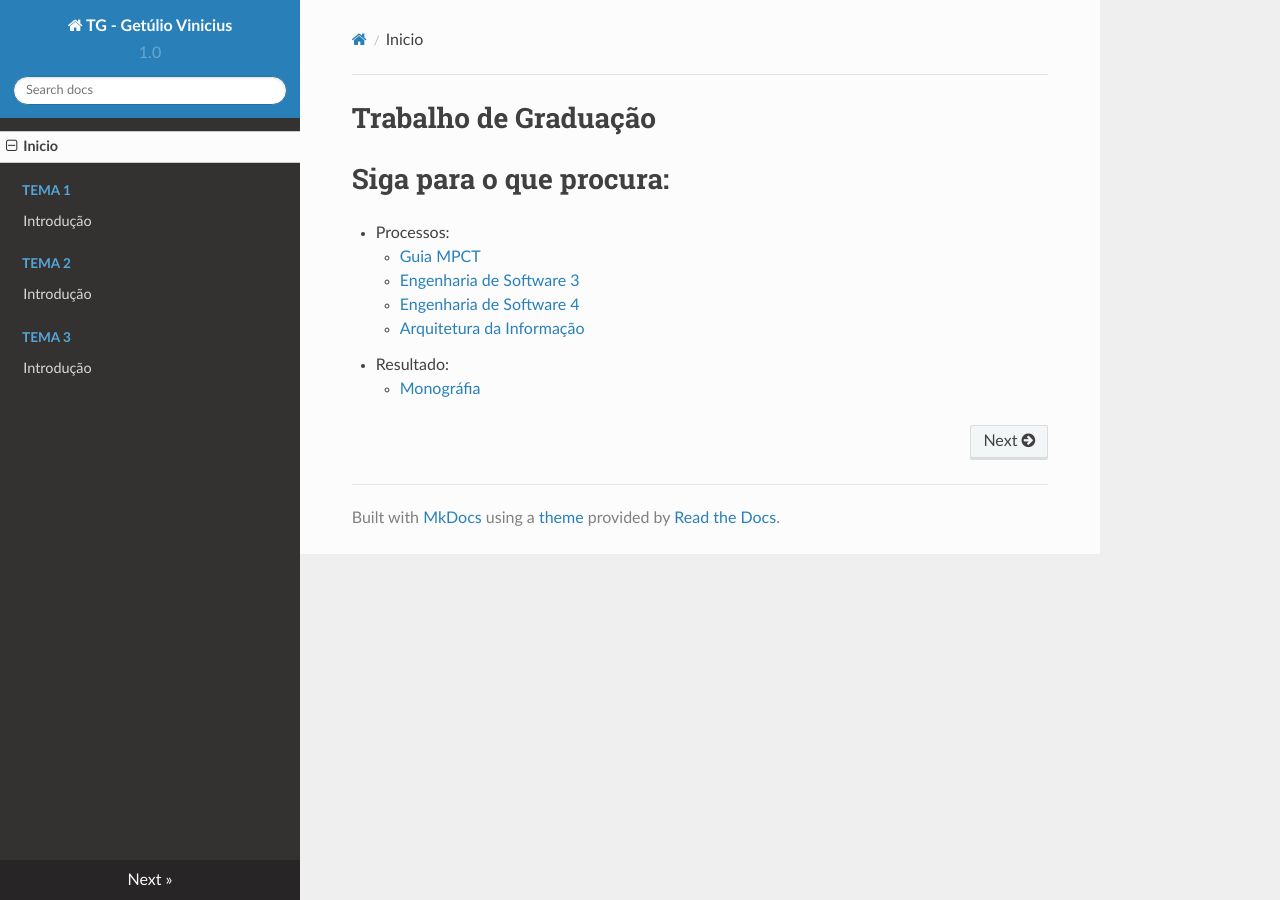
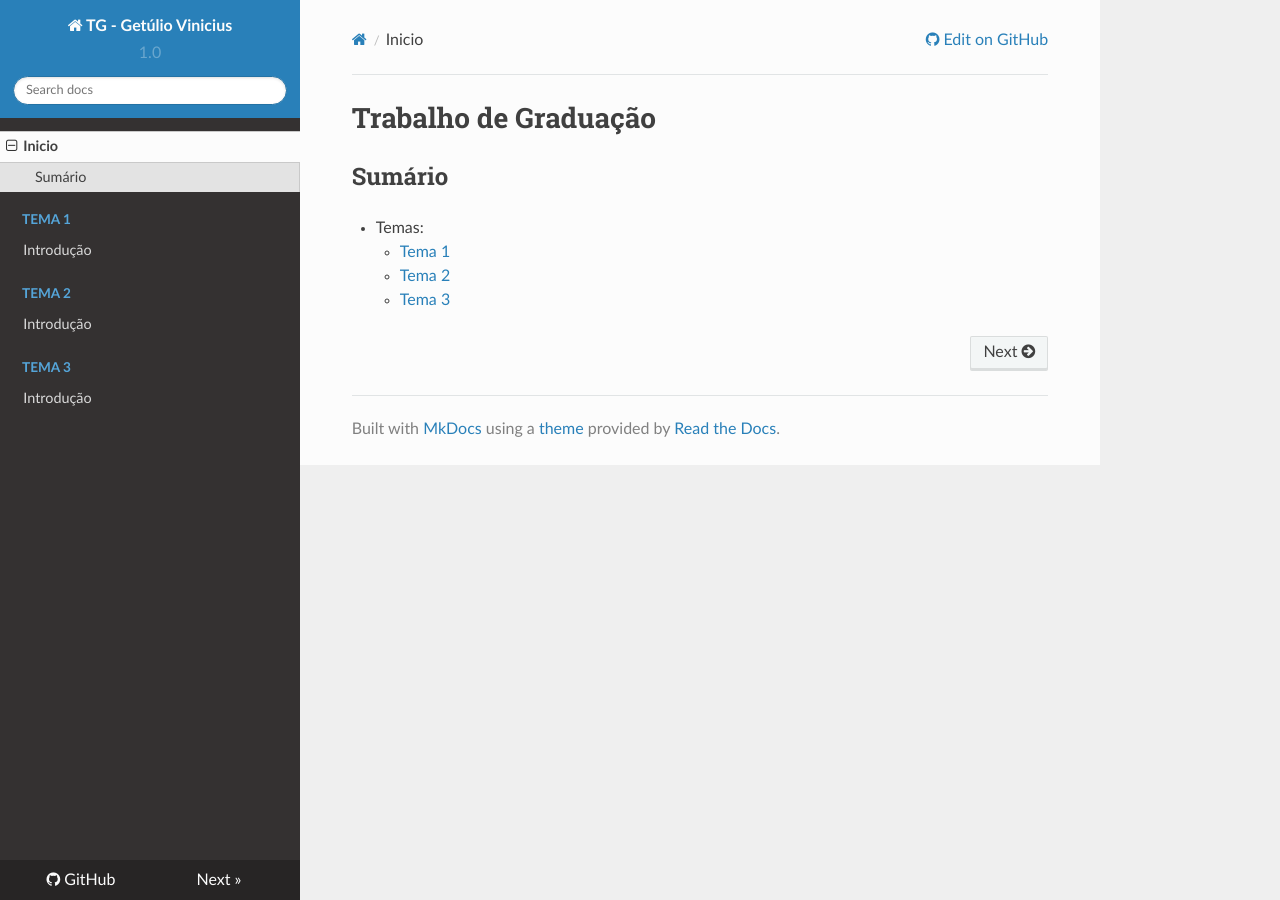
Before and after one commit to getuliovinicius/trabalho.graduacao, an MkDocs documentation site: the page built from docs/mds/index.md, in a window 1280 px wide. Built offline with MkDocs 1.6.1, drawn with Linux system fonts in a browser that asks for light colours; nearby versions of some CDN libraries; old or Windows-style settings are respelled for this version of MkDocs.

Commit message:
Configuração do Mkdocs.

```diff
--- a/docs/mds/index.md
+++ b/docs/mds/index.md
@@ -1,12 +1,9 @@
 Trabalho de Graduação
 =====================
 
-# Siga para o que procura:
+## Sumário
 
-+ Processos:
-    + [Guia MPCT](mpct/01-guia-mpct.md)
-    + [Engenharia de Software 3](engenharia-de-software-3/00-introducao.md)
-    + [Engenharia de Software 4](engenharia-de-software-4/00-introducao.md)
-    + [Arquitetura da Informação](arquitetura-da-informacao/00-introducao.md)
-+ Resultado:
-    + [Monográfia](monografia/sumario.md)
++ Temas:
+    + [Tema 1](tema-1/00-introducao.md)
+    + [Tema 2](tema-2/00-introducao.md)
+    + [Tema 3](tema-3/00-introducao.md)
--- a/docs/mkdocs.yml
+++ b/docs/mkdocs.yml
@@ -1,6 +1,12 @@
 site_name: TG - Getúlio Vinicius
 site_description: Documentação do Projeto de Software ...
 site_author: Getúlio Vinicius <getuliovinits@gmail.com>
+# google_analytics: ['UA-70830801-5', 'auto']
+repo_url: https://github.com/getuliovinicius/trabalho.graduacao
+repo_name: GitHub
+edit_uri: blob/master/docs/mds/
+remote_branch: gh-pages
+remote_name: origin
 docs_dir: 'mds'
 pages:
     - Inicio: index.md
```
